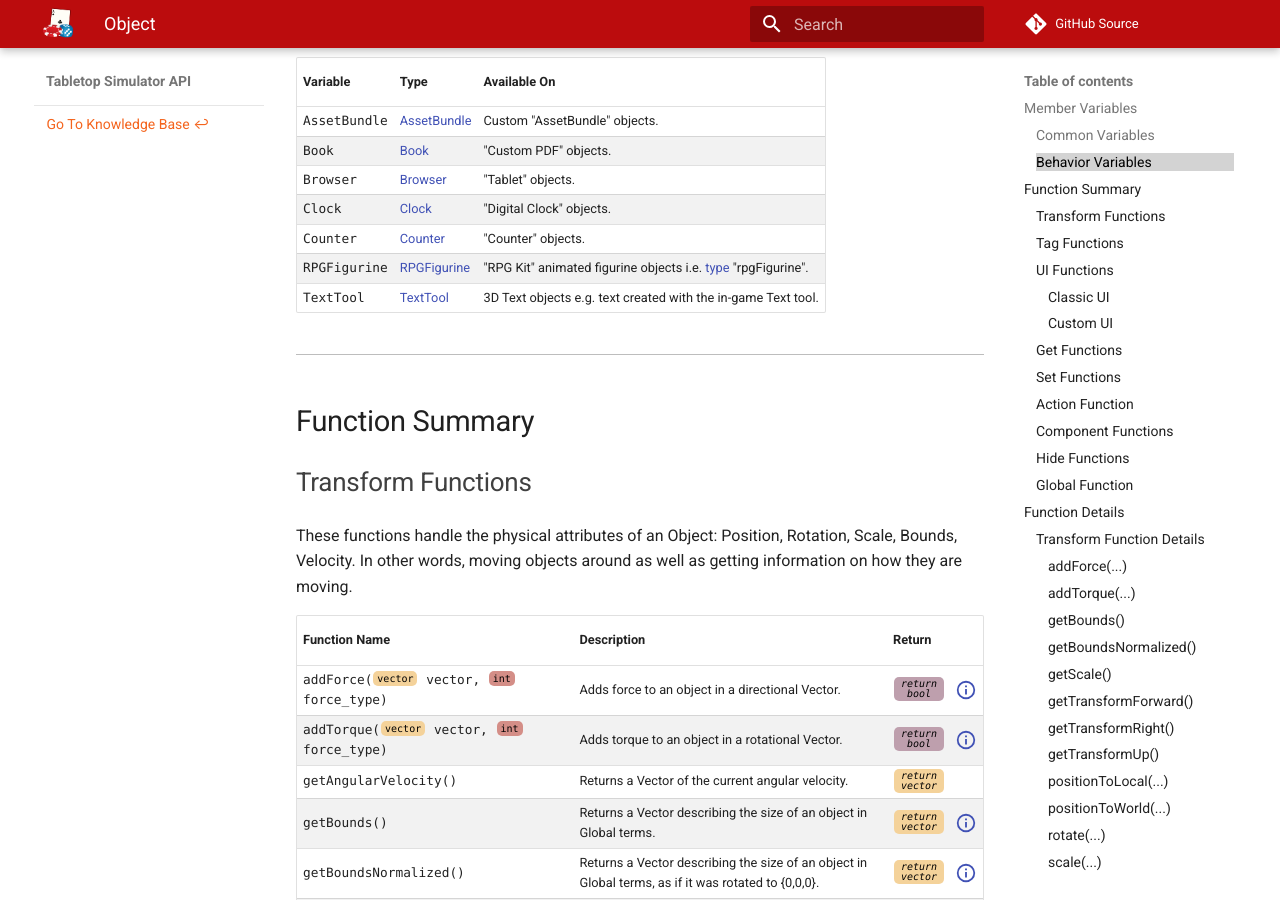
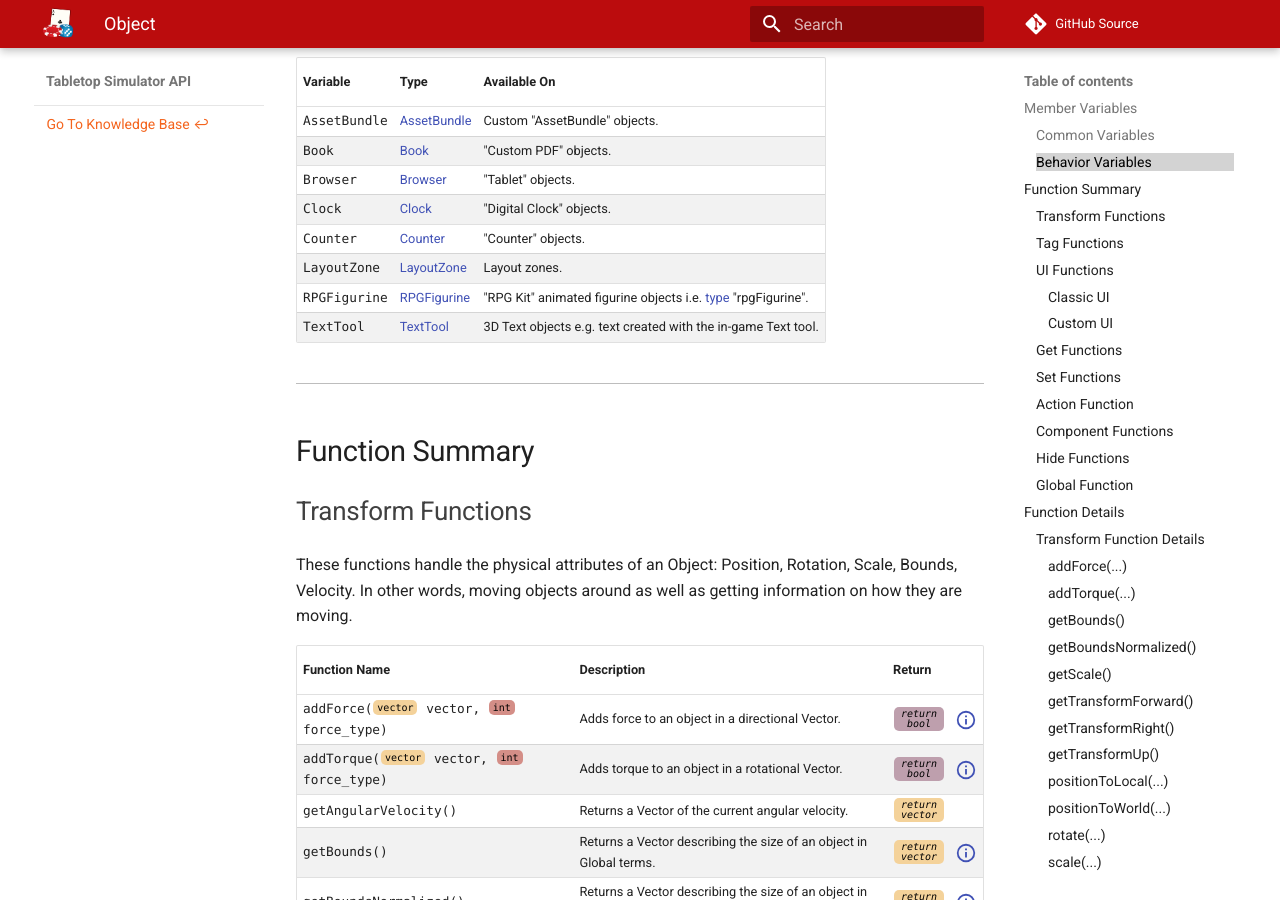
Before and after one commit to Berserk-Games/Tabletop-Simulator-API, an MkDocs documentation site: the page built from docs/object.md, in a window 1280 px wide and 900 px high, scrolled down 3414 px. Built offline with MkDocs 1.6.1 and Material for MkDocs 9.7.7, drawn with Linux system fonts in a browser that asks for light colours; comment, search, counter and statistics services are not loaded.

Commit message:
LayoutZone variable on Object page

```diff
--- a/docs/object.md
+++ b/docs/object.md
@@ -94,6 +94,7 @@ Book {: #book } | [Book](behavior/book.md) | "Custom PDF" objects.
 Browser {: #browser } | [Browser](behavior/browser.md) | "Tablet" objects.
 Clock {: #clock } | [Clock](behavior/clock.md) | "Digital Clock" objects.
 Counter {: #counter } | [Counter](behavior/counter.md) | "Counter" objects.
+LayoutZone {: #layoutzone } | [LayoutZone](behavior/layoutzone.md) | Layout zones.
 RPGFigurine {: #rpgfigurine } | [RPGFigurine](behavior/rpgfigurine.md) | "RPG Kit" animated figurine objects i.e. [type](#type) "rpgFigurine".
 TextTool {: #texttool } | [TextTool](behavior/texttool.md) | 3D Text objects e.g. text created with the in-game Text tool.
 
```
